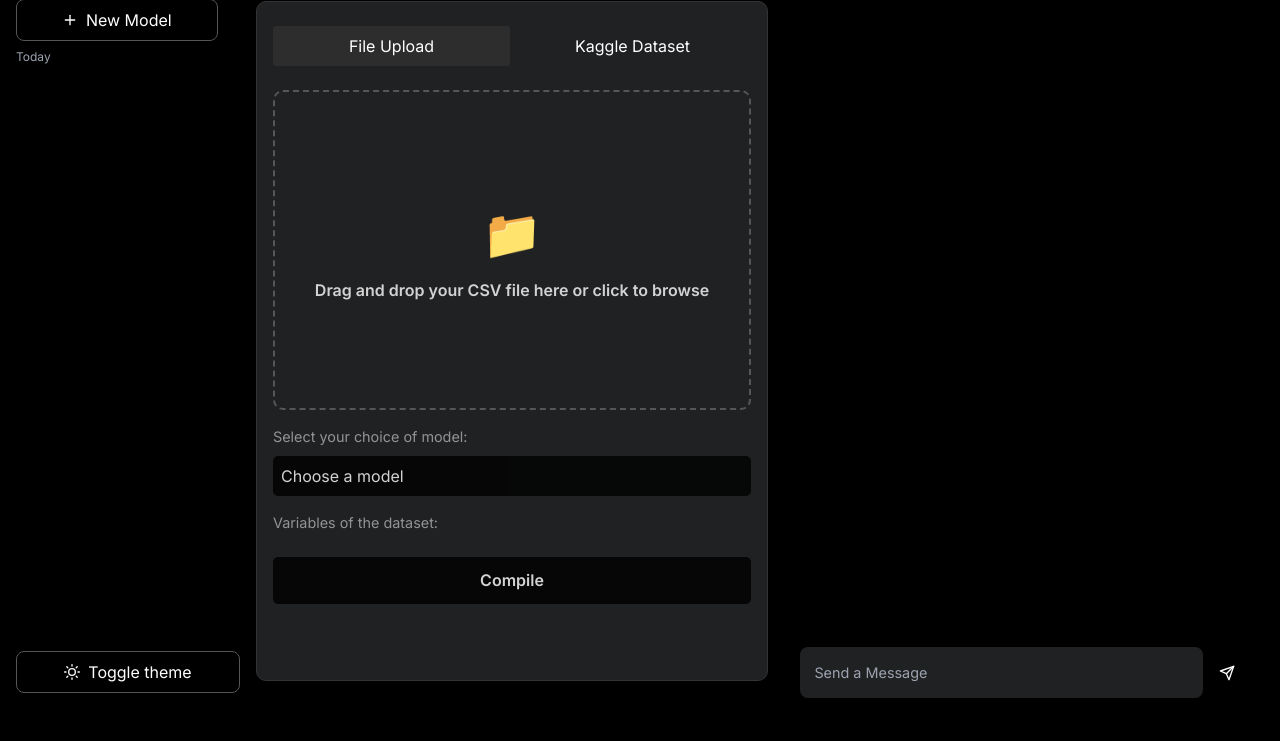
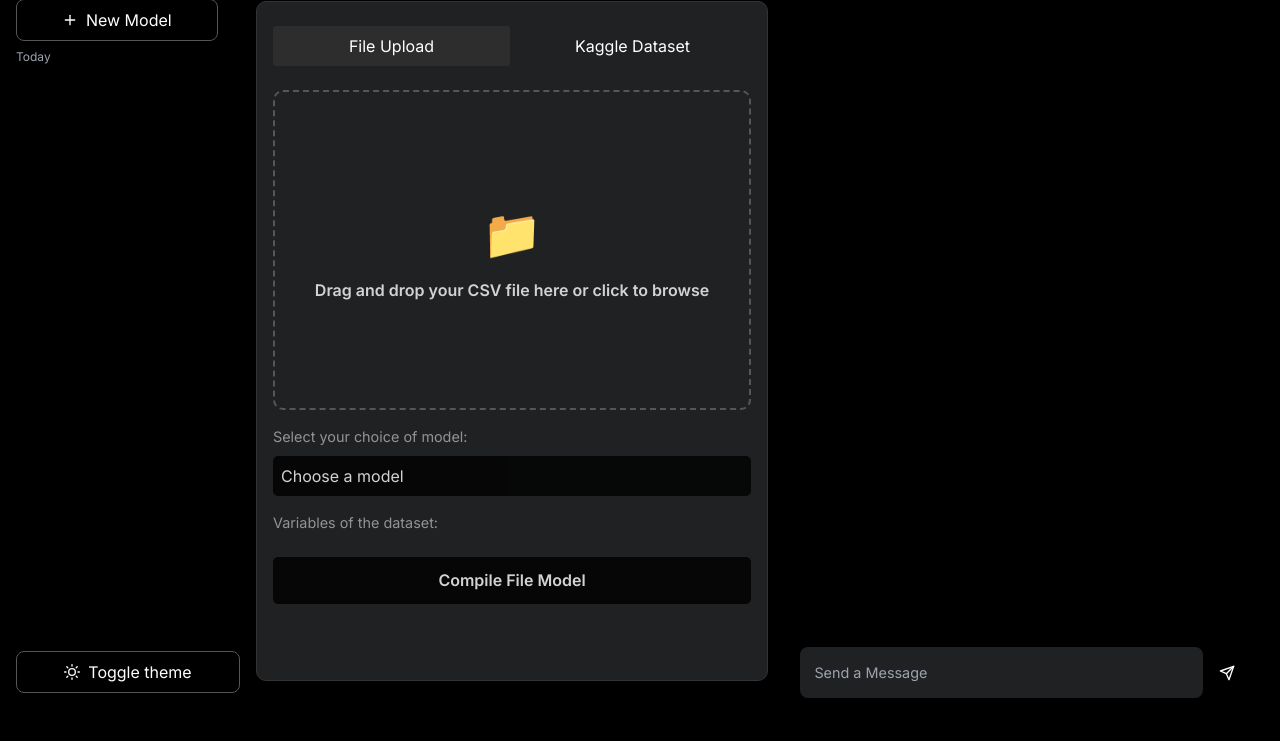
Before and after one commit to nami-kaze/RecomSaas, a Flask app: page / in a window 1280 px wide. Shown: the part 59-800 px from the top of the page. Run offline with Flask 3, Linux system fonts and the light colour scheme; some libraries are stand-ins or nearby versions.

Commit message:
Entire seperation of file upload and kaggle dataset
Signed-off-by: raaksss <rakshitamanocha@gmail.com>

```diff
--- a/templates/index.html
+++ b/templates/index.html
@@ -58,7 +58,7 @@
         </div>
 
         <div class="middle">
-            <!-- Add tabs for upload options -->
+            <!-- Tab buttons -->
             <div class="upload-tabs">
                 <button class="button tab-btn active" data-tab="file">File Upload</button>
                 <button class="button tab-btn" data-tab="kaggle">Kaggle Dataset</button>
@@ -66,10 +66,32 @@
 
             <!-- File Upload Section -->
             <div id="file-upload" class="upload-section">
+                <!-- File Drop Zone -->
                 <div class="drop-zone" id="drop-zone" onclick="document.getElementById('file-input').click()">
                     <input type="file" id="file-input" accept=".csv" style="display: none;" onchange="handleFileSelect(event)">
                     <div class="icon">📁</div>
                     <p>Drag and drop your CSV file here or click to browse</p>
+                </div>
+
+                <!-- File Upload Model Selection -->
+                <div class="file-upload-options">
+                    <div class="label">Select your choice of model:</div>
+                    <div class="select-wrapper">
+                        <select id="file-model-select">
+                            <option value="" disabled selected>Choose a model</option>
+                            <option>Hybrid Model</option>
+                            <option>Collaborative Model</option>
+                            <option>Content-based Model</option>
+                        </select>
+                    </div>
+
+                    <!-- File Variables Section -->
+                    <div class="label">Variables of the dataset:</div>
+                    <div class="checkbox-container" id="checkbox-container">
+                        <!-- Checkboxes will be dynamically added here -->
+                    </div>
+
+                    <button class="compile-button" id="file-compile">Compile File Model</button>
                 </div>
             </div>
 
@@ -89,25 +111,27 @@
                         <input type="text" class="kaggle-input" placeholder="username/dataset-name">
                         <p class="helper-text">Example: netflix/netflix-shows</p>
                     </div>
-                    <button type="button" class="kaggle-submit button">Import Dataset</button>
-                </div>
-            </div>
 
+                    <!-- Kaggle Model Selection -->
                     <div class="label">Select your choice of model:</div>
                     <div class="select-wrapper">
-                <select>
+                        <select id="kaggle-model-select">
                             <option value="" disabled selected>Choose a model</option>
                             <option>Hybrid Model</option>
                             <option>Collaborative Model</option>
                             <option>Content-based Model</option>
                         </select>
                     </div>
+
+                    <!-- Kaggle Variables Section -->
                     <div class="label">Variables of the dataset:</div>
-            <div class="checkbox-container" id="checkbox-container">
+                    <div class="k-checkbox-container" id="k-checkbox-container">
                         <!-- Checkboxes will be dynamically added here -->
                     </div>
-            <!-- Compile Button -->
-            <button class="compile-button">Compile</button>
+
+                    <button class="compile-button" id="kaggle-compile">Compile Kaggle Model</button>
+                </div>
+            </div>
         </div>
         <div class="right">
             <div class="section-title" style="display: flex; justify-content: space-between; align-items: center;">
```
Lines whose indentation alone changed are shown as unchanged.
